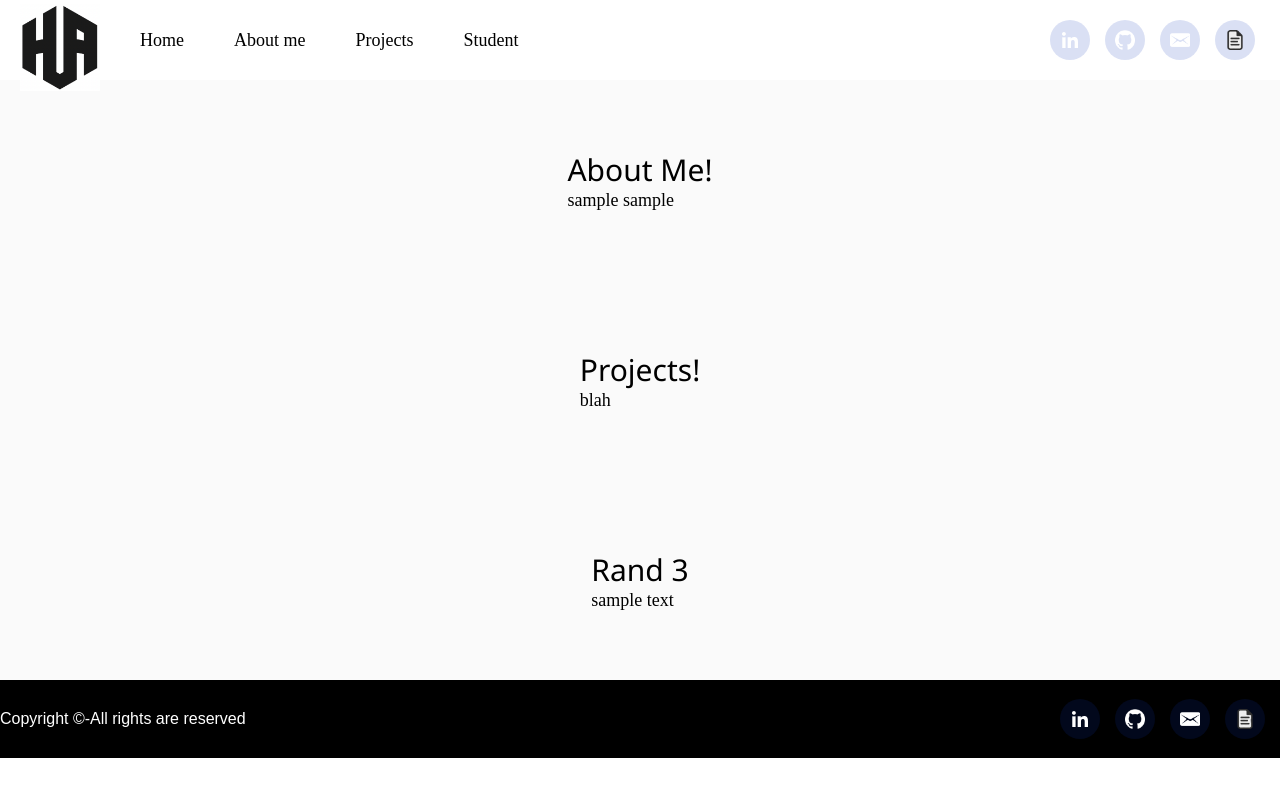
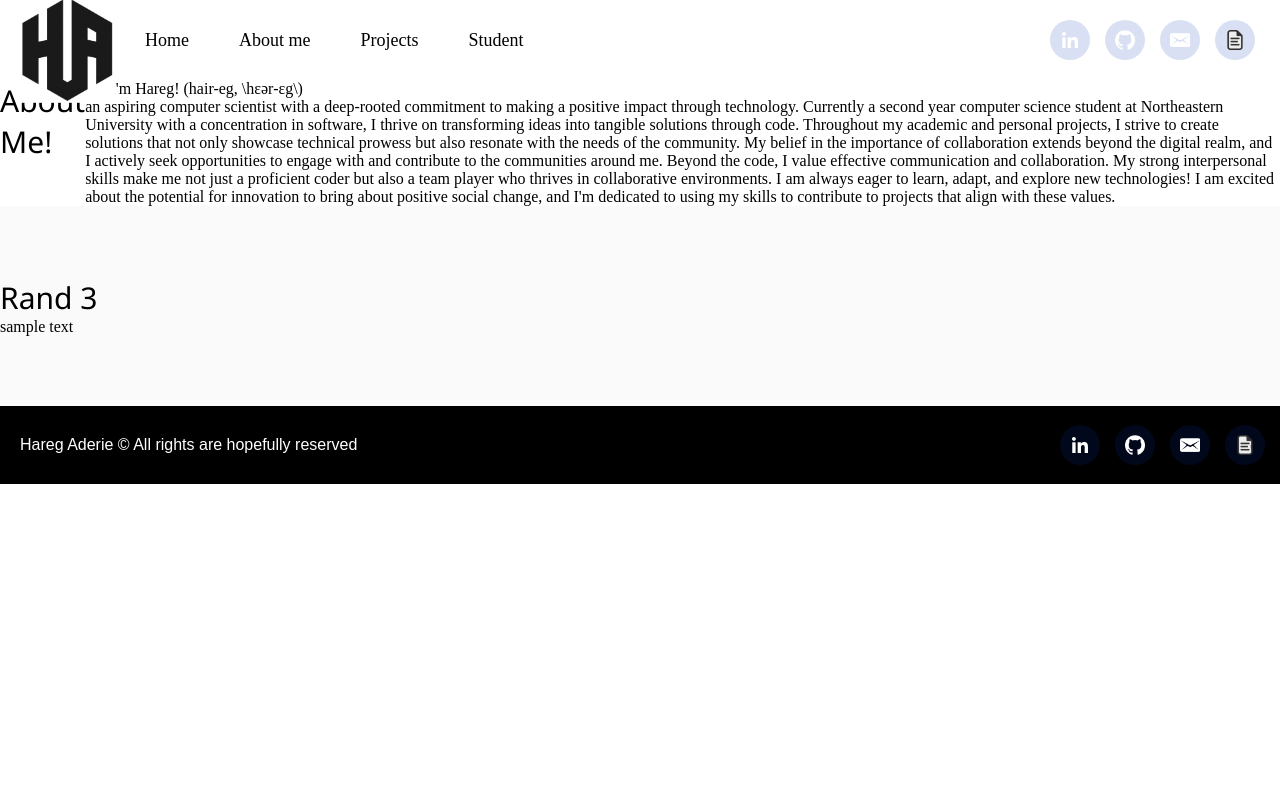
Before and after one commit to haderie/haderie.github.io, a React (Create React App) app: page /about in a window 1280 px wide. Shown: the top 796 px of the page. Built offline with nearby package versions, Linux system fonts and the light colour scheme.

Commit message:
curr updates

```diff
--- a/package.json
+++ b/package.json
@@ -4,6 +4,7 @@
   "version": "0.1.0",
   "private": true,
   "dependencies": {
+    "@splinetool/react-spline": "^2.2.6",
     "@testing-library/jest-dom": "^5.17.0",
     "@testing-library/react": "^13.4.0",
     "@testing-library/user-event": "^13.5.0",
--- a/src/App.css
+++ b/src/App.css
@@ -108,12 +108,23 @@
 
 .banner h1 {
   font-size: 65px;
-  font-weight: 700;
+  font-weight: 700px;
   letter-spacing: 0.8px;
   line-height: 1;
   margin-bottom: 20px;
   padding-left: 50px;
-  display: block;
+}
+/*
+@supports (-webkit-text-stroke: 3px black) {
+  .highlight-word {
+    -webkit-text-fill-color: white;
+    -webkit-text-stroke: 3px black;
+  }
+}
+*/
+
+.txt-rotate > .wrap {
+  border-right: 0.08em solid #666;
 }
 
 .aboutMeButton {
@@ -122,11 +133,18 @@
   border: none;
   background: none;
   margin-left: 50px;
+  transition:  0.3s ease-in-out;
   font-family: initial;
   cursor: pointer;
   color: #0e0d0d;
   font-size: 25px;
+  font-style: italic;
   letter-spacing: 0.8px;
+
+}
+
+.aboutMeButton:hover{
+  margin-left: 65px;
 }
 
 .aboutMeButton svg {
@@ -134,9 +152,10 @@
   margin-left: 10px;
   transition: 0.3s ease-in-out;
   line-height: 1;
+
 }
 .aboutMeButton:hover svg {
-  margin-left: 25px;
+  margin-left: 20px;
 }
 
 
@@ -186,10 +205,11 @@
         transform: translateY(-20px);
     }
 }
-.txt-rotate > .wrap {
-  border-right: 0.08em solid #666;
+
+
+.text-footer{
+  margin-left: 20px;
 }
-
 
 .footer-icon {
   display: inline-flex; /* Use inline-flex for vertical alignment */
--- a/src/App.js
+++ b/src/App.js
@@ -2,21 +2,15 @@ import React, {ReactElement, useRef } from 'react';
 import { BrowserRouter as Router, Link, Route, Routes } from 'react-router-dom';
 
 import './App.css';
-import logo from './assets/logo.png'
-import navIcon1 from './assets/nav-icon1.svg'
-import navIcon3 from './assets/dec.png'
-import email from './assets/ema.jpg'
-import github from './assets/github.png'
 import headerImg from "./assets/typing.avif";
 import { Container, Row, Col } from "react-bootstrap";
 import PageComponents from './components/pageComponent';
 import About from './pages/About';
-import Hompage from './pages/Homepage';
+
+import Navbar from './pages/Navbar';
 import Homepage from './pages/Homepage';
+import Footer from './pages/Footer'
 
-import Main from './pages/Main';
-import Navbar from './pages/Navbar';
-import Banner from './pages/Banner';
 
 function App() {
 
@@ -34,23 +28,15 @@ function App() {
 	return (
 		<div>
 			<Navbar />
-			<Main />
+			<Routes>
+				<Route path='/Home' element={<Homepage />} />
+				<Route path='/about' element={<About />} />
+			</Routes>
 
-	<section class="section">
-		<div class="box-main" ref={projectRef}>
-			<div class="secondHalf">
-				<h1 class="text-big" id="program">
-					Projects!
-				</h1>
-				<p class="text-small">
-					blah
-				</p>
-			</div>
-		</div>
-	</section>
+
 		<section class="section">
-			<div class="box-main">
-				<div class="secondHalf">
+			<div class="box">
+				<div class="sec">
 					<h1 class="text-big" id="program">
 						Rand 3
 					</h1>
@@ -60,18 +46,7 @@ function App() {
 				</div>
 			</div>
 		</section>
-		<section className="footer">
-
-			<p className="text-footer">
-				Copyright ©-All rights are reserved
-			</p>
-			<div className="footer-icon">
-              <a href="https://www.linkedin.com/in/hareg-aderie-a4ab51288" target="_blank"><img src={navIcon1} alt="" /></a>
-              <a href="#"><img src={github} alt="" /></a>
-              <a href="#"><img src={email} alt="" /></a>
-              <a href="#"><img src={navIcon3} alt="" /></a>
-        </div>
-		</section>
+		<Footer/>
 	</div>
 
 	)
--- a/src/index.css
+++ b/src/index.css
@@ -13,10 +13,7 @@
 	display: flex;
 	align-items: center;
 	justify-content: space-between;
-
-
 }
-
 
 
 /* Navbar*/
@@ -27,7 +24,6 @@
 	position: sticky;
 	font-size: small;
 	top: 0;
-	cursor: pointer;
 	height: 80px; /* Adjust the height as needed */
   	align-items: center;
 	font-size:large;
@@ -45,6 +41,26 @@
 	align-items: center;
 }
 
+.nav-list li {
+	cursor: pointer;
+	list-style: none;
+
+}
+
+.nav-list li a {
+	text-decoration: none;
+	color: #000;
+	display: inline-block; /* Ensure the element is block-level for the transform to take effect */
+	transition: transform 0.3s ease-in-out, color 0.3s ease-in-out; /* Add transition for both transform and color */
+}
+
+  .nav-list li a:hover{
+	color: #008F7A;
+	transform: scale(1.15); /* Enlarge the button on hover */
+  }
+
+
+
 /* Navbar*/
 
 .logo {
@@ -55,23 +71,17 @@
 
 .logo img {
 	padding-top: 20px;
-	padding-left: 20px;
+	padding-left: 25px;
 	width: 80px;
+	transition: transform 0.3s ease-in-out; /* Add a smooth transition for the animation */
+
 	/* border-radius: 90px; */
 }
 
-.nav-list li {
-	list-style: none;
+.logo img:hover{
+	transform: scale(1.2); /* Enlarge the button on hover */
 }
 
-.nav-list li a {
-	text-decoration: none;
-	color: #000;
-}
-
-.nav-list li a:hover {
-	color: grey;
-}
 
 .rightnav {
 	width: 30%;
@@ -85,43 +95,27 @@
 	border-radius: 9px;
 }
 
-.box-main {
-	display: flex;
-	justify-content: center;
-	align-items: center;
-	color: black;
-	max-width: 80%;
-	margin: auto;
-	height: 80%;
-}
 
-.firsthalf {
-	width: 100%;
-	display: flex;
-	flex-direction: column;
-	justify-content: center;
-}
+
+
 
 .secondhalf {
 	width: 30%;
+	display: flex;
+
 }
 
-.secondhalf img {
-	width: 70%;
-	border: 4px solid white;
-	border-radius: 150px;
-	display: block;
-	margin: auto;
-}
+.content-wrapper {
+	display: flex;
+	flex-direction: row;
+  }
+
+
 
 .text-big {
 	font-weight: 500;
 font-family: 'Segoe UI', Tahoma, Geneva, Verdana, sans-serif;
 	font-size: 30px;
-}
-
-.text-small {
-	font-size: 18px;
 }
 
 .btn {
--- a/src/index.js
+++ b/src/index.js
@@ -4,6 +4,8 @@ import './index.css';
 import App from './App';
 import reportWebVitals from './reportWebVitals';
 import { BrowserRouter } from 'react-router-dom';
+
+
 
 const root = ReactDOM.createRoot(document.getElementById('root'));
 root.render(
@@ -14,6 +16,7 @@ root.render(
   </React.StrictMode>,
 );
 
+
 // If you want to start measuring performance in your app, pass a function
 // to log results (for example: reportWebVitals(console.log))
 // or send to an analytics endpoint. Learn more: https://bit.ly/CRA-vitals
--- a/src/pages/About.jsx
+++ b/src/pages/About.jsx
@@ -1,15 +1,30 @@
 import React from "react";
+import Spline from '@splinetool/react-spline';
+
 
 const About = () => {
     return (
-        <section className="section">
-        <div className="box-main">
-          <div className="secondHalf">
+        <section>
+        <div className="secondHalf" >
+          <div className="content-wrapper">
+          {/*<Spline scene="https://prod.spline.design/1NMwXUu28bFVap-T/scene.splinecode" />*/}
             <h1 className="text-big" id="program">
               About Me!
             </h1>
             <p className="text-small">
-              sample sample
+              <a1>Hi! I'm Hareg! (hair-eg, \hɛər-ɛg\) <br/>
+              an aspiring computer scientist with a deep-rooted commitment to making a positive impact through technology.
+              Currently a second year computer science student at Northeastern University with a concentration in software,
+              I thrive on transforming ideas into tangible solutions through code.
+              Throughout my academic and personal projects, I strive to create solutions that not only showcase technical prowess
+              but also resonate with the needs of the community. My belief in the importance of collaboration extends beyond the
+              digital realm, and I actively seek opportunities to engage with and contribute to the communities around me.
+              Beyond the code, I value effective communication and collaboration. My strong interpersonal skills make me not just
+              a proficient coder but also a team player who thrives in collaborative environments. I am always eager to learn, adapt,
+              and explore new technologies! I am excited about the potential for innovation to bring about positive social change,
+              and I'm dedicated to using my skills to contribute to projects that align with these values.
+
+              </a1>
             </p>
           </div>
         </div>
--- a/src/pages/Banner.jsx
+++ b/src/pages/Banner.jsx
@@ -1,11 +1,11 @@
-import React from 'react';
+import React, {ReactElement, useRef } from 'react';
 import { useState, useEffect } from "react";
 import 'animate.css';
 import TrackVisibility from 'react-on-screen';
 import { useIsVisible } from 'react-is-visible'
 import { ArrowRightCircle } from 'react-bootstrap-icons';
-
 import { Container, Row, Col } from 'react-bootstrap';
+import { useNavigate } from 'react-router-dom';
 
 const Banner = () => {
   const [loopNum, setLoopNum] = useState(0);
@@ -48,7 +48,16 @@ const Banner = () => {
       setIndex(prevIndex => prevIndex + 1);
     }
   }
+
+  const aboutMeRef = useRef(null);
+	const projectRef = useRef(null);
+
+	const navigate = useNavigate();
+
+  const goToAboutMe = () => navigate('/about');
+
   return (
+
     <section className="banner" id="home">
       <Container>
         <Row className="align-items-center">
@@ -57,11 +66,12 @@ const Banner = () => {
             <div className={useIsVisible ? "animate__animated animate__fadeIn" : ""}>
               <span className="tagline">。。。˚∆˙Welcome to my Portfolio˙∆˚。。。</span>
               {/*<h1 class="animate__animated animate__bounce">。</h1>*/}
-              <h1>
+              <h1 className='txt-rotate'>
                 {`Hi! I'm Hareg,`} <br/>
-                {`an aspiring`} <span className="wrap">{text + "|"}</span>
+                {`an aspiring`} <span className="wrap">{text}</span>
+
               </h1>
-                <button className = "aboutMeButton">Learn more about me! <ArrowRightCircle size={20}/></button>
+                <button className = "aboutMeButton" onClick={goToAboutMe}>Learn more about me!<ArrowRightCircle size={20}/></button>
           </div>
             </TrackVisibility>
         </Col>
--- /dev/null
+++ b/src/pages/Footer.jsx
@@ -0,0 +1,27 @@
+import React from "react";
+import navIcon1 from '../assets/nav-icon1.svg'
+import navIcon3 from '../assets/dec.png'
+import email from '../assets/ema.jpg'
+import github from '../assets/github.png'
+
+const Footer = () => {
+    const openMailto = (e) => {
+        window.location.href = "mailto:aderie.h@northeastern.edu";
+        e.preventDefault();
+      };
+    return (
+        <section className="footer">
+			<p className="text-footer">
+				Hareg Aderie © All rights are hopefully reserved
+			</p>
+			<div className="footer-icon">
+              <a href="https://www.linkedin.com/in/hareg-aderie-a4ab51288" target="_blank"><img src={navIcon1} alt="" /></a>
+              <a href="https://github.com/haderie" target="_blank"><img src={github} alt="" /></a>
+              <a href="#" onClick={openMailto}><img src={email} alt="" /></a>
+              <a href="#"><img src={navIcon3} alt="" /></a>
+        </div>
+		</section>
+    );
+}
+
+export default Footer
--- a/src/pages/Main.jsx
+++ b/src/pages/Main.jsx
@@ -8,8 +8,8 @@ const Main = () => {
   return (
 
     <Routes> {/* The Switch decides which component to show based on the current URL.*/}
+     <Route path='/Home' element={<Banner />} />
      <Route path='/about' element={<About />} />
-     <Route path='/Home' element={<Banner />} />
     </Routes>
   );
 }
--- a/src/pages/Navbar.jsx
+++ b/src/pages/Navbar.jsx
@@ -8,6 +8,12 @@ import email from '../assets/ema.jpg'
 import github from '../assets/github.png'
 
 const Navbar = () => {
+
+  const openMailto = (e) => {
+    window.location.href = "mailto:aderie.h@northeastern.edu";
+    e.preventDefault();
+  };
+
   return (
     <section className='Navbar'>
 			<nav class="navbar background">
@@ -24,8 +30,10 @@ const Navbar = () => {
 				</ul>
         <div className="social-icon">
               <a href="https://www.linkedin.com/in/hareg-aderie-a4ab51288" target="_blank"><img src={navIcon1} alt="" /></a>
-              <a href="#"><img src={github} alt="" /></a>
-              <a href="#"><img src={email} alt="" /></a>
+              <a href="https://github.com/haderie" target="_blank" ><img src={github} alt="" /></a>
+              <a href="#" onClick={openMailto}>
+                <img src={email} alt="" />
+              </a>
               <a href="#"><img src={navIcon3} alt="" /></a>
         </div>
 			</nav>
```
Also changed, not shown: src/pages/Homepage.jsx (renamed from src/pages/Homepage.js, +6 -3 lines), src/pages/Projects.jsx (added, +20 -0 lines), 2 other files (tests, documents, lock files or other folders).
